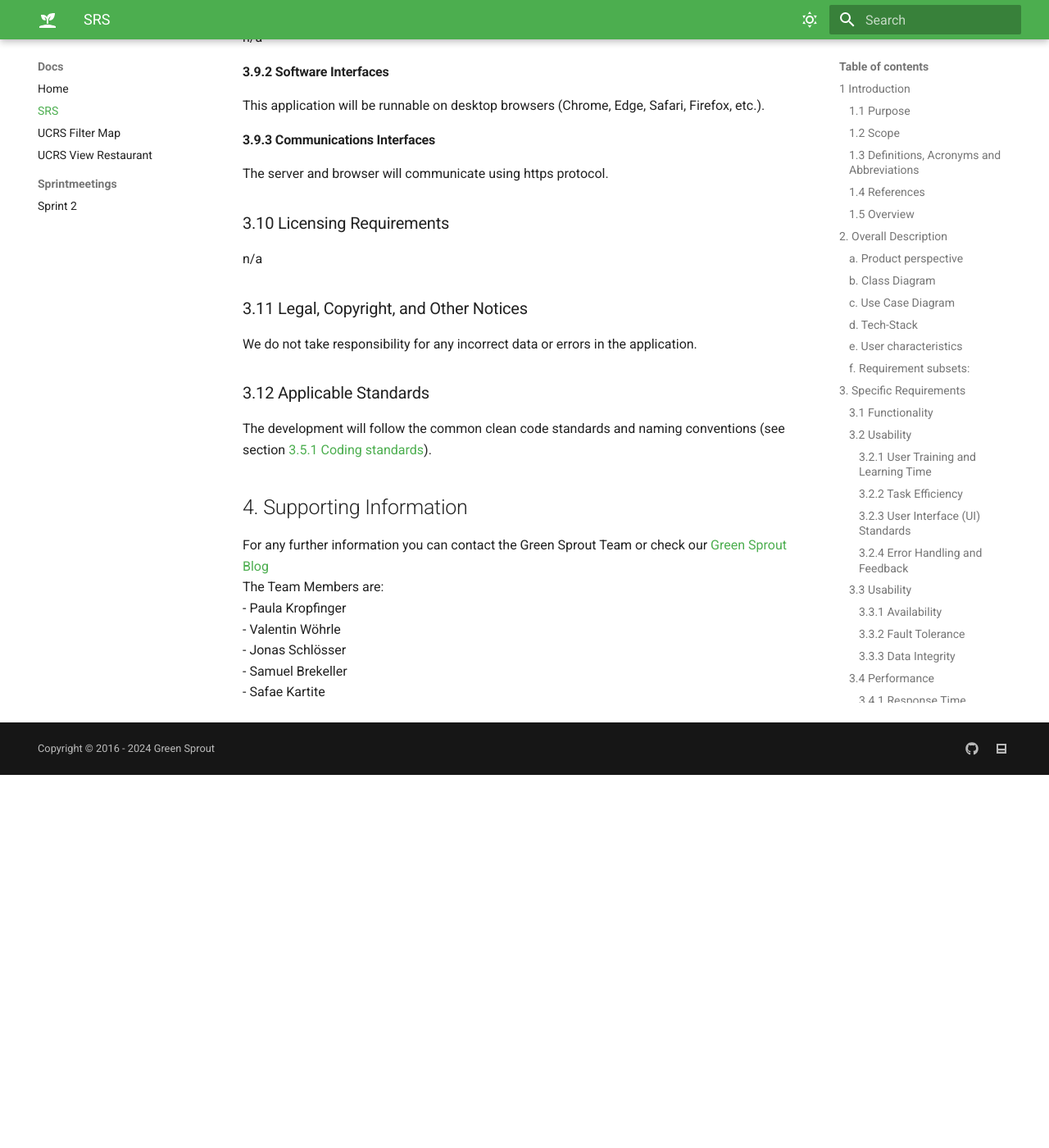
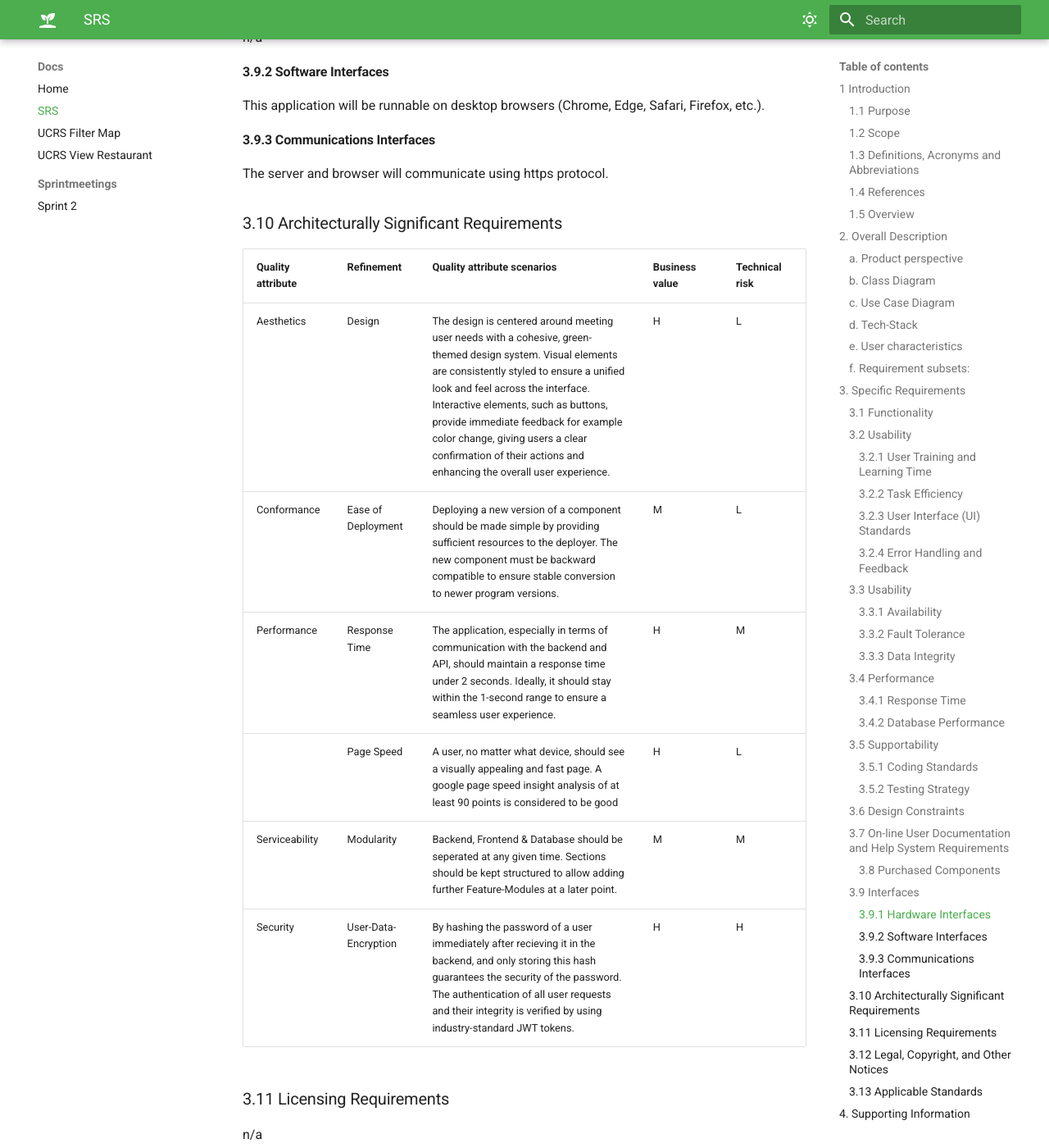
Before and after one commit to green-sprout/green-sprout.github.io, an MkDocs documentation site: the page built from docs/docs/general/srs.md, in a window 1280 px wide and 1400 px high, scrolled down 13651 px. Shown: the whole window at 82% size. Built offline with MkDocs 1.6.1 and Material for MkDocs 9.7.7, drawn with Linux system fonts in a browser that asks for light colours; before the commit the page ends 14596 px from its top, so only the background shows below that; some of the changed text lies outside the part shown.

Commit message:
added asr

```diff
--- a/docs/docs/general/srs.md
+++ b/docs/docs/general/srs.md
@@ -270,13 +270,24 @@ This application will be runnable on desktop browsers (Chrome, Edge, Safari, Fir
 #### 3.9.3 Communications Interfaces
 The server and browser will communicate using https protocol.
 
-### 3.10 Licensing Requirements
+### 3.10 Architecturally Significant Requirements
+
+|Quality attribute|Refinement|Quality attribute scenarios|Business value|Technical risk|
+|---|---|---|---|---|
+|Aesthetics|Design|The design is centered around meeting user needs with a cohesive, green-themed design system. Visual elements are consistently styled to ensure a unified look and feel across the interface. Interactive elements, such as buttons, provide immediate feedback for example color change, giving users a clear confirmation of their actions and enhancing the overall user experience.|H|L|
+|Conformance|Ease of Deployment|Deploying a new version of a component should be made simple by providing sufficient resources to the deployer. The new component must be backward compatible to ensure stable conversion to newer program versions.|M|L|
+|Performance|Response Time|The application, especially in terms of communication with the backend and API, should maintain a response time under 2 seconds. Ideally, it should stay within the 1-second range to ensure a seamless user experience.|H|M|
+||Page Speed|A user, no matter what device, should see a visually appealing and fast page. A google page speed insight analysis of at least 90 points is considered to be good|H|L|
+|Serviceability|Modularity|Backend, Frontend & Database should be seperated at any given time. Sections should be kept structured to allow adding further Feature-Modules at a later point.|M|M|
+|Security|User-Data-Encryption|By hashing the password of a user immediately after recieving it in the backend, and only storing this hash guarantees the security of the password. The authentication of all user requests and their integrity is verified by using industry-standard JWT tokens.|H|H|
+
+### 3.11 Licensing Requirements
 n/a
 
-### 3.11 Legal, Copyright, and Other Notices
+### 3.12 Legal, Copyright, and Other Notices
 We do not take responsibility for any incorrect data or errors in the application.
 
-### 3.12 Applicable Standards
+### 3.13 Applicable Standards
 The development will follow the common clean code standards and naming conventions (see section [3.5.1 Coding standards](#351-coding-standards)).
 
 ## 4. Supporting Information
```
